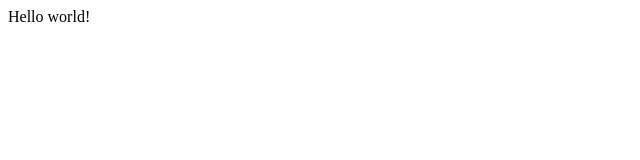
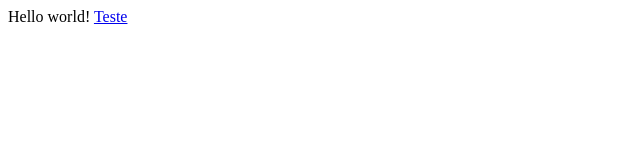
Before and after one commit to Paulao80/TesteFrontMercadoLivre, a React (Vite) app: page / in a window 1280 px wide. Shown: the top 160 px of the page, without its empty margins (0-640 px from the left). Built offline with nearby package versions, Linux system fonts and the light colour scheme.

Commit message:
Info: Adicionado o link

```diff
--- a/src/Routes.tsx
+++ b/src/Routes.tsx
@@ -1,10 +1,11 @@
 import { createBrowserRouter, RouterProvider } from "react-router-dom";
+import Home from "./pages/Home";
 import Redirect from "./pages/Redirect";
 
 const router = createBrowserRouter([
   {
     path: "/",
-    element: <div>Hello world!</div>,
+    element: <Home/>,
   },
   {
     path: "/redirect",
--- /dev/null
+++ b/src/pages/Home/index.tsx
@@ -0,0 +1,7 @@
+import { Link } from "react-router-dom";
+
+const Home = () => {
+  return <div>Hello world! <Link to={'/redirect'}>Teste</Link></div>;
+};
+
+export default Home;
```
